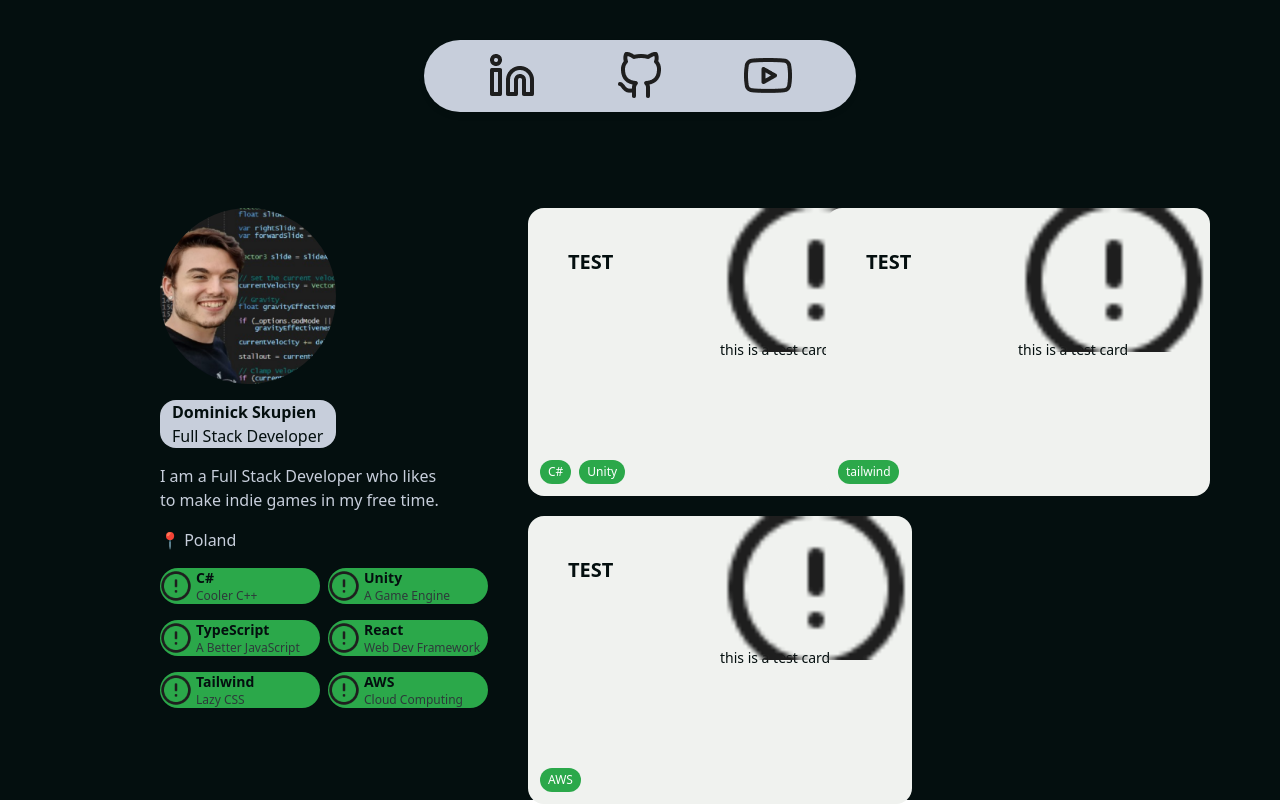
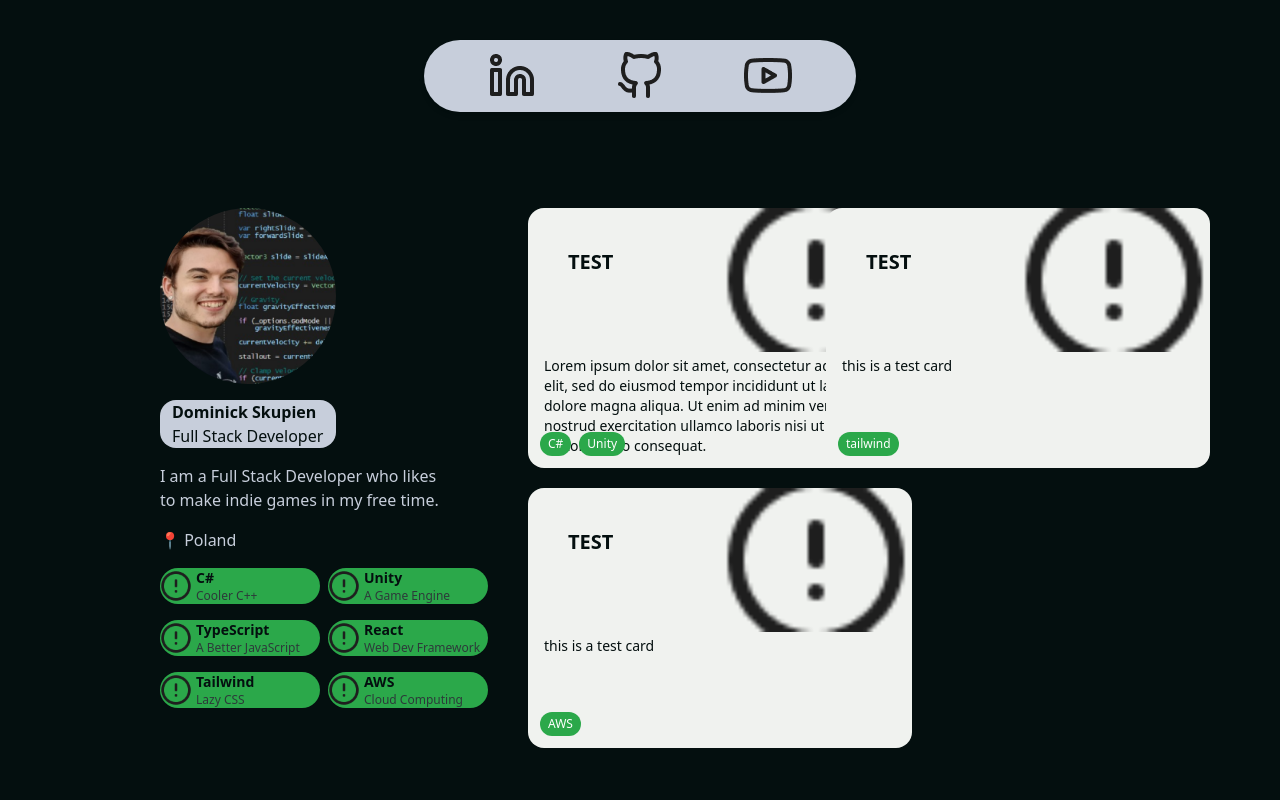
Before and after one commit to Pelicannibal/Portfolio-Site, a React (Vite) app: page / in a window 1280 px wide. Built offline with nearby package versions, Linux system fonts and the light colour scheme.

Commit message:
Lorem Ipsum and text fixes

```diff
--- a/src/App.tsx
+++ b/src/App.tsx
@@ -10,9 +10,9 @@ function App() {
         <ContactBar />
 
         <div className="absolute top-52 flex justify-center left-1/2 -translate-x-1/2 w-3/4">
-          <About defClass="col-span-1 pr-4"/>
+          <About defClass="pr-4"/>
 
-          <div className="pl-4 col-span-1">
+          <div className="pl-4">
             <Projects/>
           </div>
         </div>
--- a/src/Slides.tsx
+++ b/src/Slides.tsx
@@ -3,7 +3,7 @@ import { Card } from "./components/Card"
 export const Projects = () => {
     return (
         <div className="grid grid-cols-1 lg:grid-cols-2 gap-5 px-4">
-            <Card image="/src/assets/icons/Alert.png" title="TEST" technologies={ ["C#", "Unity"] } description="this is a test card"/>
+            <Card image="/src/assets/icons/Alert.png" title="TEST" technologies={ ["C#", "Unity"] } description="Lorem ipsum dolor sit amet, consectetur adipiscing elit, sed do eiusmod tempor incididunt ut labore et dolore magna aliqua. Ut enim ad minim veniam, quis nostrud exercitation ullamco laboris nisi ut aliquip ex ea commodo consequat."/>
             <Card image="/src/assets/icons/Alert.png" title="TEST" technologies={ ["tailwind", ] } description="this is a test card"/>
             <Card image="/src/assets/icons/Alert.png" title="TEST" technologies={ ["AWS", ] } description="this is a test card"/>
         </div>
--- a/src/components/Card.tsx
+++ b/src/components/Card.tsx
@@ -14,7 +14,7 @@ export const Card: React.FC<CardProps> = ({image, title, description, technologi
                 <h3 className="absolute top-10 left-10 text-xl font-bold">{title}</h3>
                 <img src={image} className="absolute top-0 -right-0 w-1/2 h-36 object-cover"/>
             </div>
-            <p className="text-sm mb-2 w-32 left-0">{description}</p>
+            <p className="absolute text-sm p-4 left-0">{description}</p>
             <div className="absolute flex gap-2 m-3 bottom-0 left-0">
                 {technologies.map((tech:string) => (
                     <span
```
